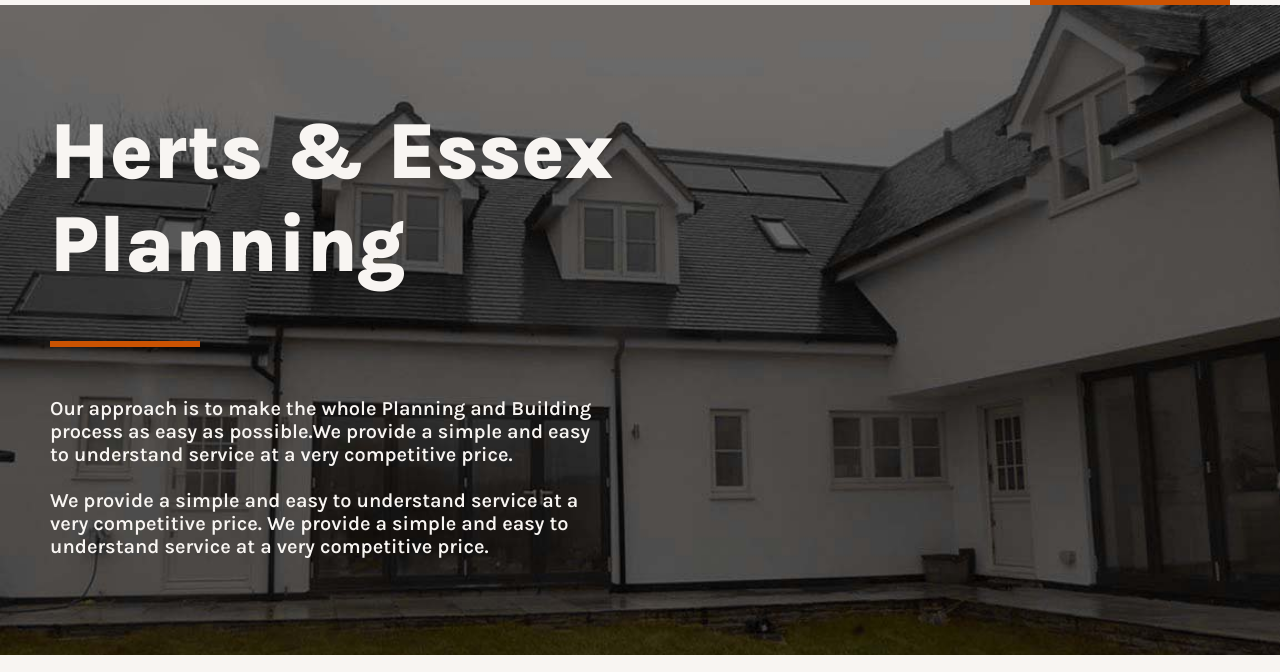
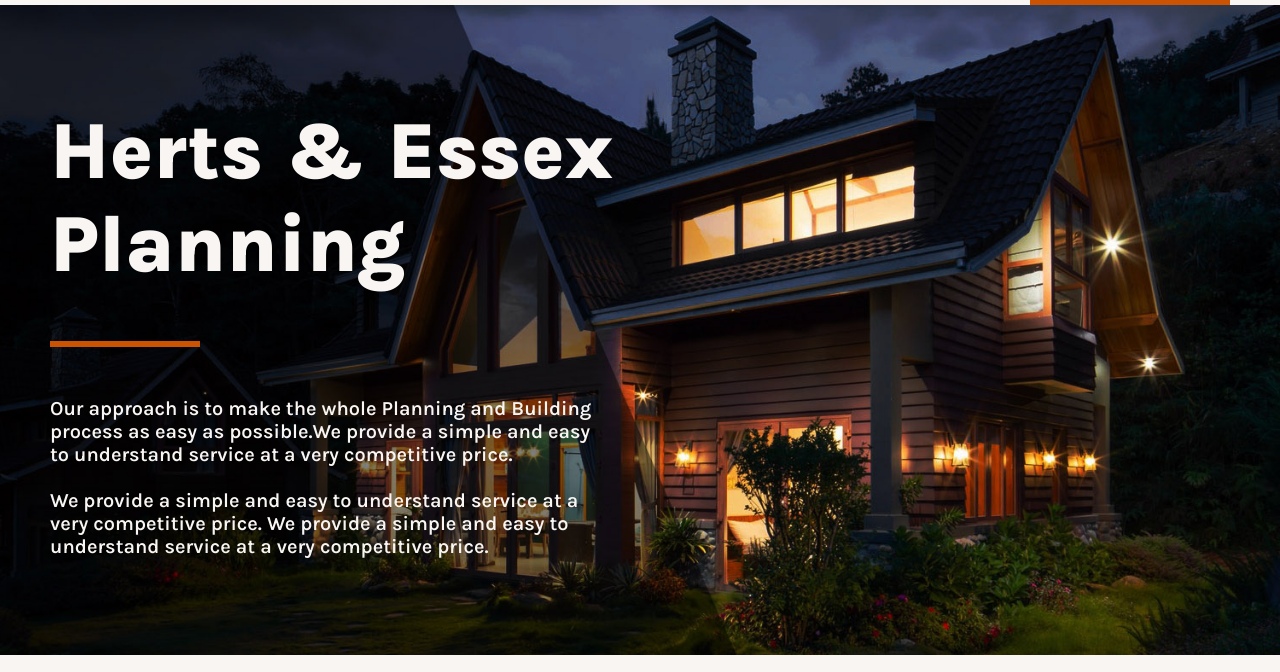
Before and after one commit to rossivk/menu, a plain HTML site: page index.html in a window 1280 px wide. Shown: the part 95-767 px from the top of the page. Drawn offline with nearby package versions, Linux system fonts and the light colour scheme.

Commit message:
background image
image from unsplash
https://unsplash.com/photos/TiVPTYCG_3E

```diff
--- a/css/styles.css
+++ b/css/styles.css
@@ -53,10 +53,10 @@ body {
 }
 
 .background-img {
-    background-image: url(../assets/images/about-us\ -\ Copy-.jpg);
+    background-image: url(../assets/images/home-page-cover-.jpg);
     background-repeat: no-repeat;
     background-size: cover;
-    /* background-position: 50% 15%; */
+    background-position: 50% 50%;
     width: 100%;
     height: 650px;
     position: absolute;
@@ -65,6 +65,8 @@ body {
     right: 0;
     opacity: 1;
     z-index: -1;
+    -webkit-transform: scaleX(-1);
+    transform: scaleX(-1);
 }
 
 
@@ -179,7 +181,7 @@ div.img-submenu lottie-player {
 
 .drop li {
     display: block;
-    background: var(--peralBrush);
+    background: var(--backgroundSeashell);
     position: absolute;
     padding: 0;
     width: 150px;
--- a/index.html
+++ b/index.html
@@ -98,8 +98,11 @@
     </header>
 
     <section id="top" class="top-section">
+      <div class="background-title-name">
+        <h1 class="tittle-name">Herts & Essex<br> Planning</h1>
 
-      <h1 class="tittle-name">Herts & Essex<br> Planning</h1>
+      </div>
+
       <div class="break-line"></div>
 
       <h5 class="tittle-content"> Our approach is to make the whole Planning and Building process as easy as
```
Also changed, not shown: assets/images/about-us.png (deleted), assets/images/home-page-cover-.jpg (added), assets/images/home-page-cover-bw-overlay.jpg (added), assets/images/home-page-cover-bw.jpg (added), assets/images/home-page-cover-less-blue.jpg (added), assets/images/home-page-cover.jpg (added), assets/images/loft_convertion_building_regulations_1-.jpg (deleted), assets/images/planning-approved.jpg (deleted).
